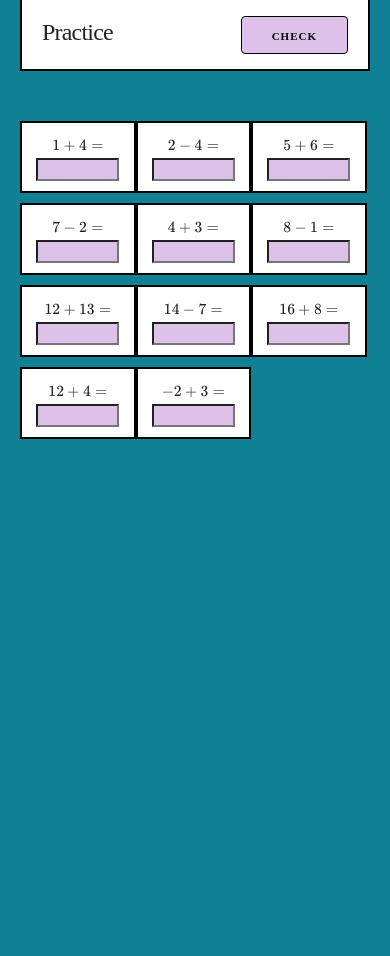
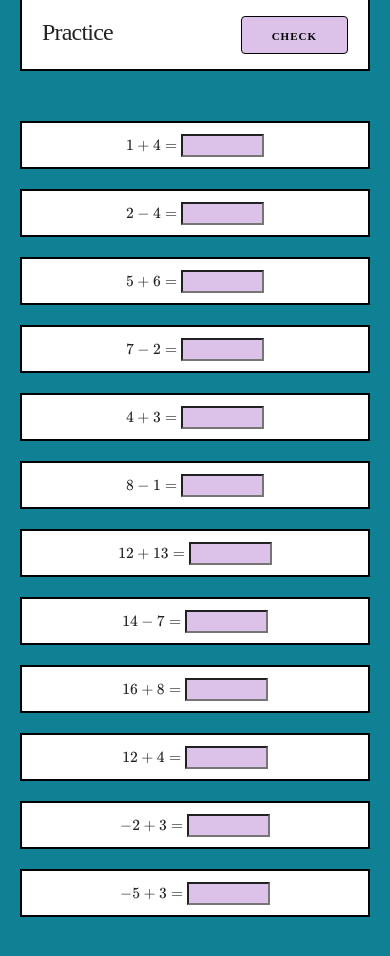
Before and after one commit to seanhrichardson/straightforwardmath, a plain HTML site: page nice-test.html in a window 390 px wide. Shown: the part 1780-2736 px from the top of the page. Before the commit the page ends 2229 px from the top, so only its background shows below. Drawn offline with nearby package versions, Linux system fonts and the light colour scheme.

Commit message:
can't solve column glitch on mobile. Instead, I'll just make all problem sets a multiple of 6

```diff
--- a/css/custom.css
+++ b/css/custom.css
@@ -30,17 +30,13 @@ p {
 }
 
 .pbox {
-  box-sizing: border-box;
   background-color: #fff;
   border-radius: 0px;
   border: 2px solid rgb(0, 0, 0);
-  /*margin: 0px 10px 20px 10px;*/
-  padding: 10px 10px 10px 10px;
+  margin: 0px 0px 20px 0px;
+  padding: 10px 10px 10px 10px;;
   z-index: 1;
   text-align: center;
-  width: 33%;
-  display: block;
-  float: left;
 }
 
 .roundbox {
@@ -74,6 +70,9 @@ input {
 
 ol, ul {
   list-style: none;
+}
+.problem-list {
+  columns: 3;
 }
 /*
 .link {
@@ -185,6 +184,9 @@ ol, ul {
 }
 /*smaller than tablet*/
 @media screen and (max-width: 900px) {
+  .problem-list {
+    columns: 2;
+  }
   .lg-view {
     display:none;
   }
@@ -196,5 +198,7 @@ ol, ul {
 
 /*smaller than phone*/
 @media screen and (max-width: 600px) {
-
+  .problem-list {
+    columns: 1
+  }
 }
--- a/nice-test.html
+++ b/nice-test.html
@@ -67,6 +67,7 @@
             <li class="pbox"> \(16+8=\) <input/></li>
             <li class="pbox"> \(12+4=\) <input/></li>
             <li class="pbox"> \(-2+3=\) <input/></li>
+            <li class="pbox"> \(-5+3=\) <input/></li>
           </ol>
 
     </div>
```
Also changed, not shown: test.html (+1 -0 lines).
